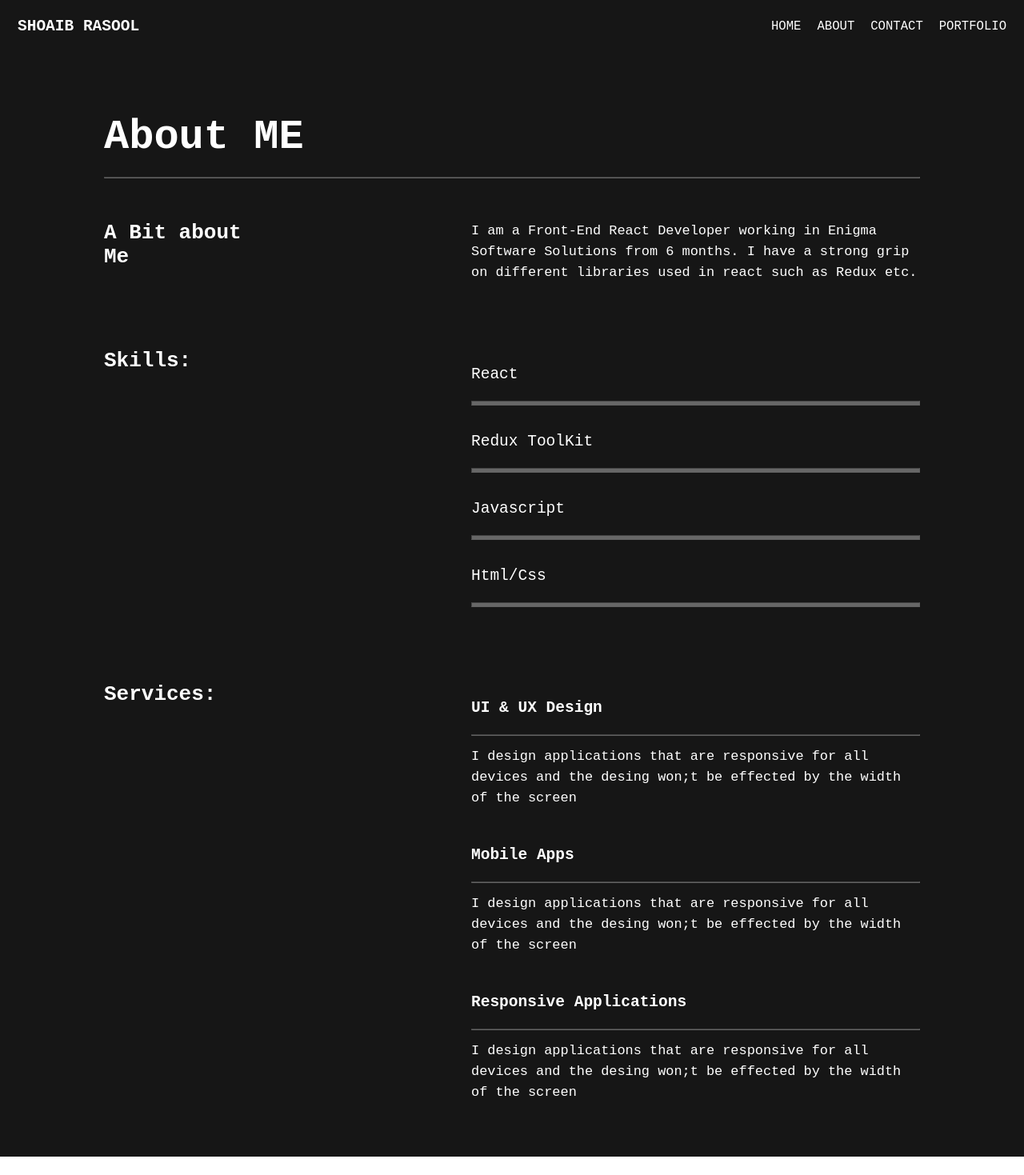
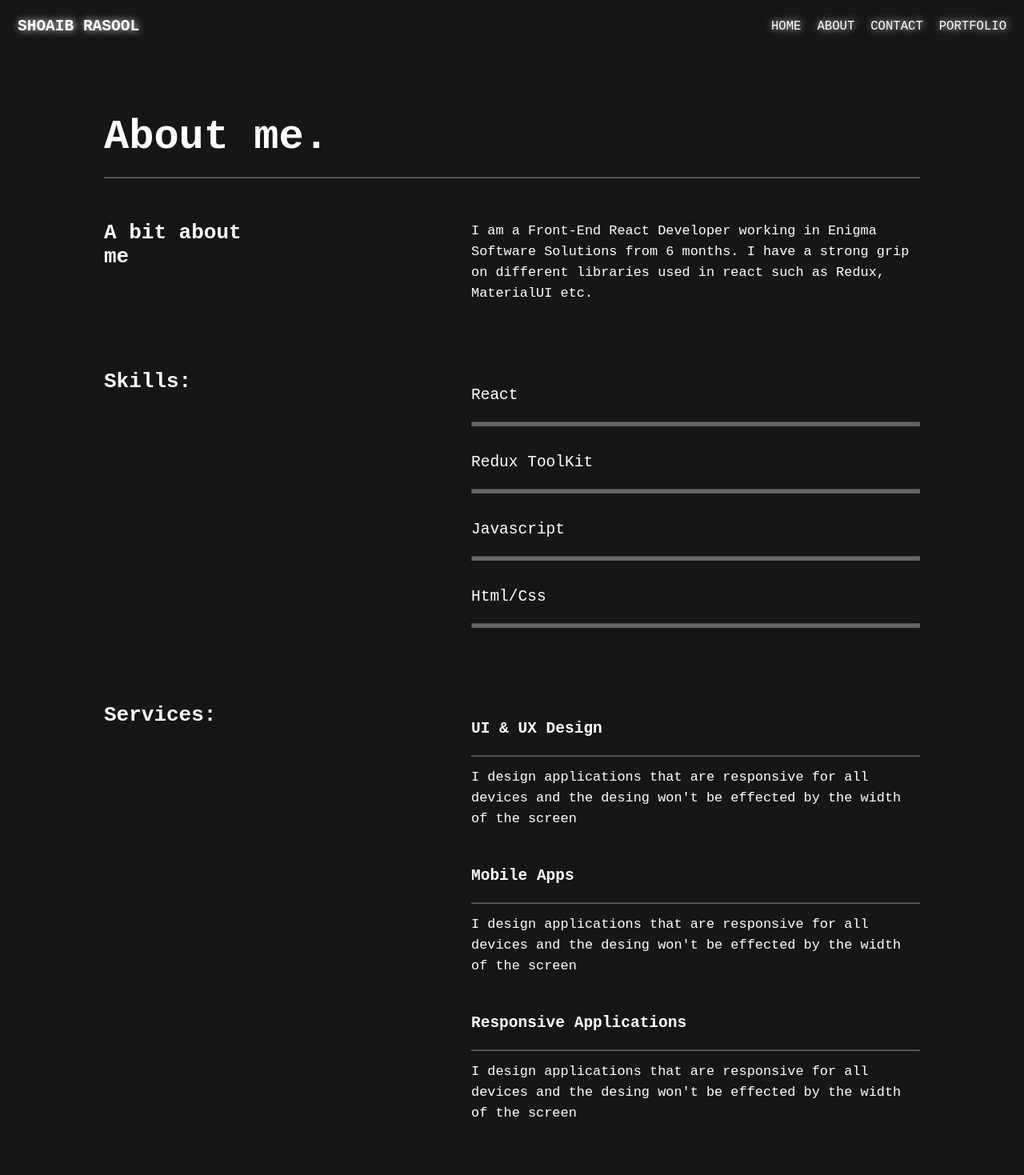
Before and after one commit to shoaibrasool/portfolioApp, a React (Vite) app: page /hello in a window 1280 px wide. Shown: the top 1469 px of the page at 80% size. Before the commit the page ends 1446 px from the top, so only its background shows below. Built offline with nearby package versions, Linux system fonts and the light colour scheme.

Commit message:
GitHub Attached

```diff
--- a/package.json
+++ b/package.json
@@ -10,6 +10,7 @@
     "preview": "vite preview"
   },
   "dependencies": {
+    "axios": "^1.6.2",
     "react": "^18.2.0",
     "react-dom": "^18.2.0",
     "react-router-dom": "^6.20.0"
--- /dev/null
+++ b/src/assets/githubApi.js
@@ -0,0 +1,17 @@
+// githubApi.js
+
+import axios from 'axios';
+
+const API_BASE_URL = 'https://api.github.com';
+
+const fetchRepositories = async (username) => {
+  try {
+    const response = await axios.get(`${API_BASE_URL}/users/${username}/repos`);
+    return response.data;
+  } catch (error) {
+    console.error('Error fetching repositories:', error);
+    throw error;
+  }
+};
+
+export { fetchRepositories };
--- a/src/components/About/About.jsx
+++ b/src/components/About/About.jsx
@@ -4,12 +4,12 @@ import './about.css'
 const About = () => {
     return (
         <div className='about'>
-            <h1>About ME</h1>
+            <h1>About me.</h1>
             <hr />
             <div className="myself">
-                <h2>A Bit about Me</h2>
+                <h2>A bit about me</h2>
                 <p>
-                    I am a Front-End React Developer working in Enigma Software Solutions from 6 months. I have a strong grip on different libraries used in react such as Redux etc.
+                    I am a Front-End React Developer working in Enigma Software Solutions from 6 months. I have a strong grip on different libraries used in react such as Redux, MaterialUI etc.
                 </p>
             </div>
             <div className="myself">
@@ -39,19 +39,19 @@ const About = () => {
                     <div className="skill">
                         <span>UI & UX Design</span>
                         <hr />
-                        <p>I design applications that are responsive for all devices and the desing won;t be effected by the width of the screen</p>
+                        <p>I design applications that are responsive for all devices and the desing won't be effected by the width of the screen</p>
 
                     </div>
                     <div className="skill">
                         <span>Mobile Apps</span>
                         <hr />
-                        <p>I design applications that are responsive for all devices and the desing won;t be effected by the width of the screen</p>
+                        <p>I design applications that are responsive for all devices and the desing won't be effected by the width of the screen</p>
 
                     </div>
                     <div className="skill">
                         <span>Responsive Applications</span>
                         <hr />
-                        <p>I design applications that are responsive for all devices and the desing won;t be effected by the width of the screen</p>
+                        <p>I design applications that are responsive for all devices and the desing won't be effected by the width of the screen</p>
                     </div>
                 </div>
             </div>
--- a/src/components/Home/Home.jsx
+++ b/src/components/Home/Home.jsx
@@ -7,7 +7,7 @@ const Home = () => {
     <div className='heroSect'>
       <div className="hero">
         <h1>I'm Shoaib Rasool</h1>
-        <h1>I code cool websites</h1>
+        <h1>Front-End ReactJS Dev</h1>
         <p>Lorem ipsum dolor, sit amet consectetur adipisicing elit. Ab fugiat perferendis aut cumque accusantium it</p>
         <div className="buttons">
           <button><Link className="link" to={"/portfolio"}>Portfolio</Link></button>
--- a/src/components/Home/home.css
+++ b/src/components/Home/home.css
@@ -44,7 +44,9 @@
 .img {
     background-image: url(../../assets/photo-1514790193030-c89d266d5a9d.jfif);
     width: 50%;
+    border-radius: 5px;
     background-position: center;
     background-repeat: no-repeat;
     background-size: cover;
+    box-shadow: -2px 30px 13px rgb(34, 34, 34);
 }
--- a/src/components/Navbar/navbar.css
+++ b/src/components/Navbar/navbar.css
@@ -8,6 +8,7 @@
     align-items: center;
     position: fixed;
     z-index: 9;
+    text-shadow: 1px 0px 10px #ffffff;
 }
 
 
--- a/src/components/Portfolio/Portfolio.jsx
+++ b/src/components/Portfolio/Portfolio.jsx
@@ -1,16 +1,34 @@
 import './portfolio.css'
+import { useEffect, useState } from 'react';
+import { fetchRepositories } from '../../assets/githubApi';
 
 const Portfolio = () => {
+
+
+    const [repositories, setRepositories] = useState([]);
+
+    useEffect(() => {
+        const username = 'shoaibrasool ';
+
+        fetchRepositories(username)
+            .then((data) => setRepositories(data))
+            .catch((error) => console.error('Error:', error));
+    }, []);
+
     return (
         <div className="portfolio">
             <h1>PORTFOLIO</h1>
             <hr />
             <div className="cards">
-                <div className="card"></div>
-                <div className="card"></div>
-                <div className="card"></div>
-                <div className="card"></div>
-                <div className="card"></div>
+                {repositories.map((repo) => (
+                    <div className="card" key={repo.id}>
+                        <button>
+                            <a href={repo.html_url} target="_blank" rel="noopener noreferrer">
+                                {repo.name}
+                            </a>
+                        </button>
+                    </div>
+                ))}
             </div>
         </div>
     )
--- a/src/components/Portfolio/portfolio.css
+++ b/src/components/Portfolio/portfolio.css
@@ -27,7 +27,8 @@ hr {
 .card {
     background-image: url(../../assets/photo-1514790193030-c89d266d5a9d.jfif);
     width: 30%;
-    height: 40rem;
+    height: 30rem;
+    padding: 5%;
     background-position: center;
     background-repeat: no-repeat;
     background-size: cover;
@@ -35,10 +36,21 @@ hr {
     box-shadow: 0px 0px 5px white;
     cursor: pointer;
     transition: 0.2s ease-in-out;
+    display: flex;
+    justify-content: center;
+    align-items:end;
+}
+
+.card a {
+    text-decoration: none;
+    color: black;
+}
+
+.card button {
+    padding: 1rem 2rem;
 }
 
 .card:hover {
     box-shadow: 0px 0px 25px white;
     transform: scale(1.05);
-
 }
```
Also changed, not shown: 1 other file (tests, documents, lock files or other folders).
